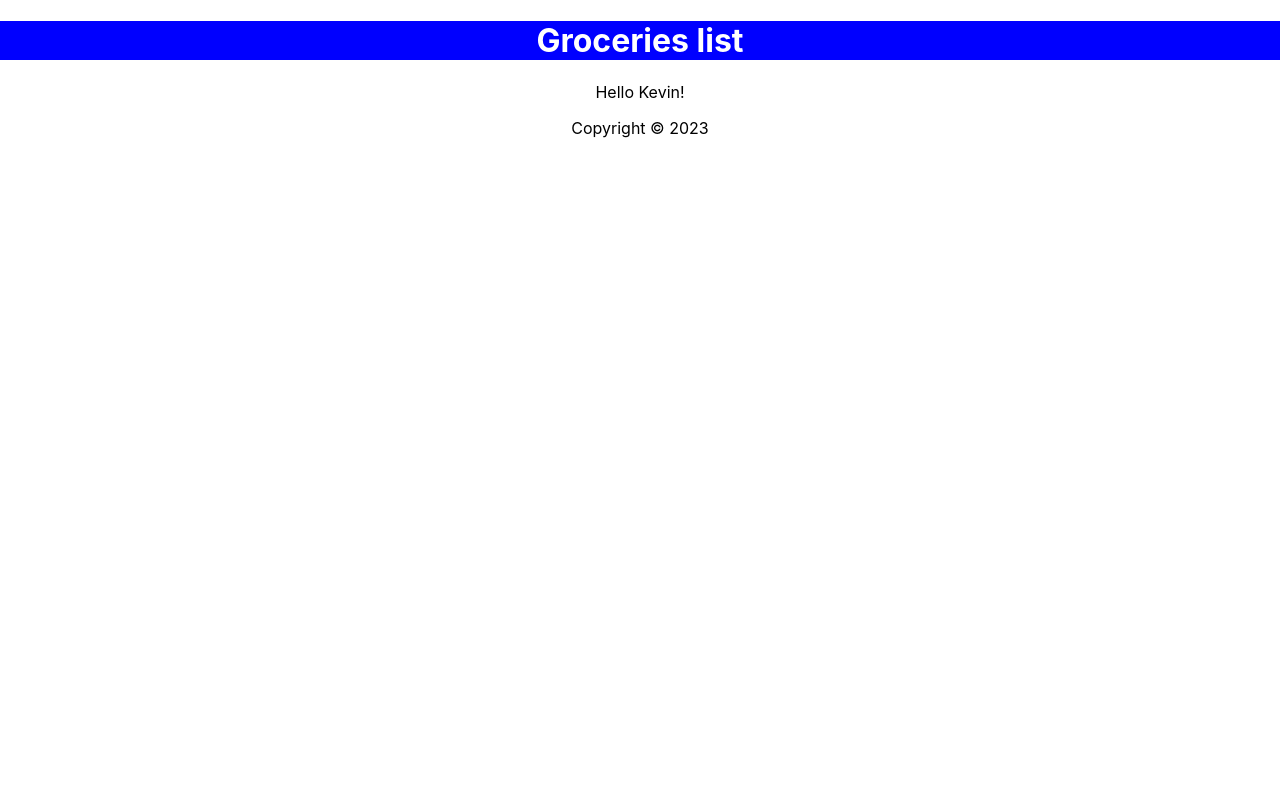
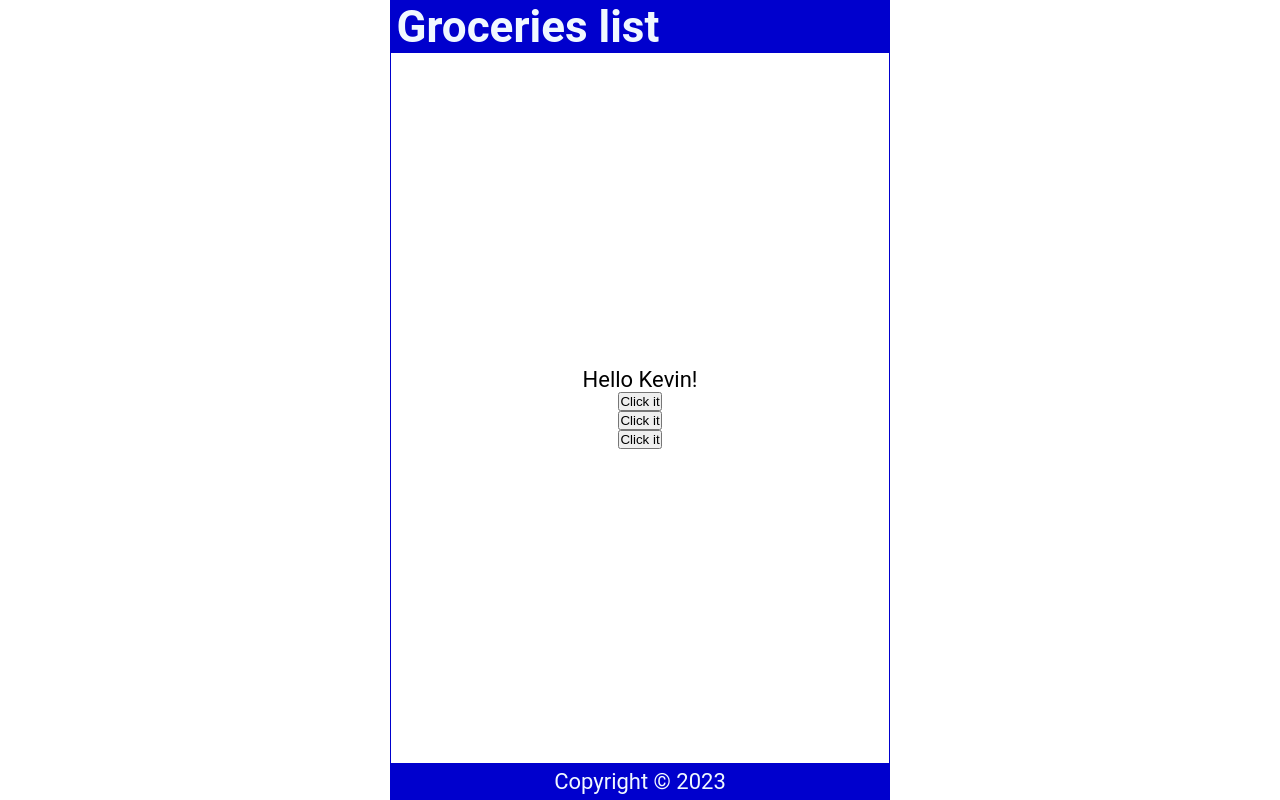
Before and after one commit to bunja/react-refresh, a React (Create React App) app in the folder 01tut/: page / in a window 1280 px wide. Built offline with nearby package versions, Linux system fonts and the light colour scheme.

Commit message:
css added, events

```diff
--- a/01tut/src/App.css
+++ /dev/null
@@ -1,38 +0,0 @@
-.App {
-  text-align: center;
-}
-
-.App-logo {
-  height: 40vmin;
-  pointer-events: none;
-}
-
-@media (prefers-reduced-motion: no-preference) {
-  .App-logo {
-    animation: App-logo-spin infinite 20s linear;
-  }
-}
-
-.App-header {
-  background-color: #282c34;
-  min-height: 100vh;
-  display: flex;
-  flex-direction: column;
-  align-items: center;
-  justify-content: center;
-  font-size: calc(10px + 2vmin);
-  color: white;
-}
-
-.App-link {
-  color: #61dafb;
-}
-
-@keyframes App-logo-spin {
-  from {
-    transform: rotate(0deg);
-  }
-  to {
-    transform: rotate(360deg);
-  }
-}
--- a/01tut/src/App.js
+++ b/01tut/src/App.js
@@ -1,9 +1,7 @@
-
-import './App.css';
 import Header from './Header'
 import Content from './Content';
-import Footer
- from './Footer';
+import Footer from './Footer';
+
 function App() {
 
   return (
--- a/01tut/src/Content.js
+++ b/01tut/src/Content.js
@@ -8,11 +8,26 @@ const Content = () => {
         return names[int];
     }
 
+    const handleClick = () => {
+        console.log("you clicked it")
+    }
+
+    const handleClick2 = (name) => {
+        console.log(`${name} you clicked it`)
+    }
+
+    const handleClick3 = (e) => {
+        console.log(e)
+    }
+
     return (
         <main>
-        <p>
-                Hello {handleNameChange()}!
-        </p>
+            <p onDoubleClick={handleClick}>
+                    Hello {handleNameChange()}!
+            </p>
+            <button onClick={handleClick}>Click it</button>
+            <button onClick={() => handleClick2('Larisa')}>Click it</button>
+            <button onClick={(e) => handleClick3(e.target.innerText)}>Click it</button>
         </main>
     );
     }
--- a/01tut/src/Header.js
+++ b/01tut/src/Header.js
@@ -2,14 +2,10 @@ import React from 'react';
 
 const Header = () => {
 
-    const headerStyle = {
-        backgroundColor: 'blue',
-        color: '#fff'
-    }
 
 
     return (
-        <header style={headerStyle}>
+        <header >
         <h1>Groceries list</h1>
         </header>
     );
--- a/01tut/src/index.css
+++ b/01tut/src/index.css
@@ -1,13 +1,59 @@
+* {
+  margin: 0;
+  padding: 0;
+  box-sizing: border-box;
+}
+
+html {
+  font-size: 22px;
+}
+
 body {
-  margin: 0;
-  font-family: -apple-system, BlinkMacSystemFont, 'Segoe UI', 'Roboto', 'Oxygen',
+  min-height: 100vh;
+  font-family: 'Roboto', 'Oxygen',
     'Ubuntu', 'Cantarell', 'Fira Sans', 'Droid Sans', 'Helvetica Neue',
     sans-serif;
   -webkit-font-smoothing: antialiased;
   -moz-osx-font-smoothing: grayscale;
 }
 
-code {
-  font-family: source-code-pro, Menlo, Monaco, Consolas, 'Courier New',
-    monospace;
+.App {
+  display: flex;
+  flex-direction: column;
+  justify-content: center;
+  align-items: center;
+  height: 100vh;
+  width: 100%;
+  max-width: 500px;
+  border: 1px solid mediumblue;
+  margin: auto;
 }
+
+header {
+  width: 100%;
+  padding: 0 0.25em;
+  background-color: mediumblue;
+  color: aliceblue;
+  display: flex;
+  justify-content: space-between;
+  align-items: center;
+}
+
+main {
+  width: 100%;
+  display: flex;
+  flex-direction: column;
+  flex-grow: 1;
+  justify-content: center;
+  align-items: center;
+  overflow-y: auto;
+}
+
+footer {
+  width: 100%;
+  padding: 0.25em;
+  background-color: mediumblue;
+  color: aliceblue;
+  display: grid;
+  place-content: center;
+}
```
Also changed, not shown: 01tut/src/logo.svg (deleted).
